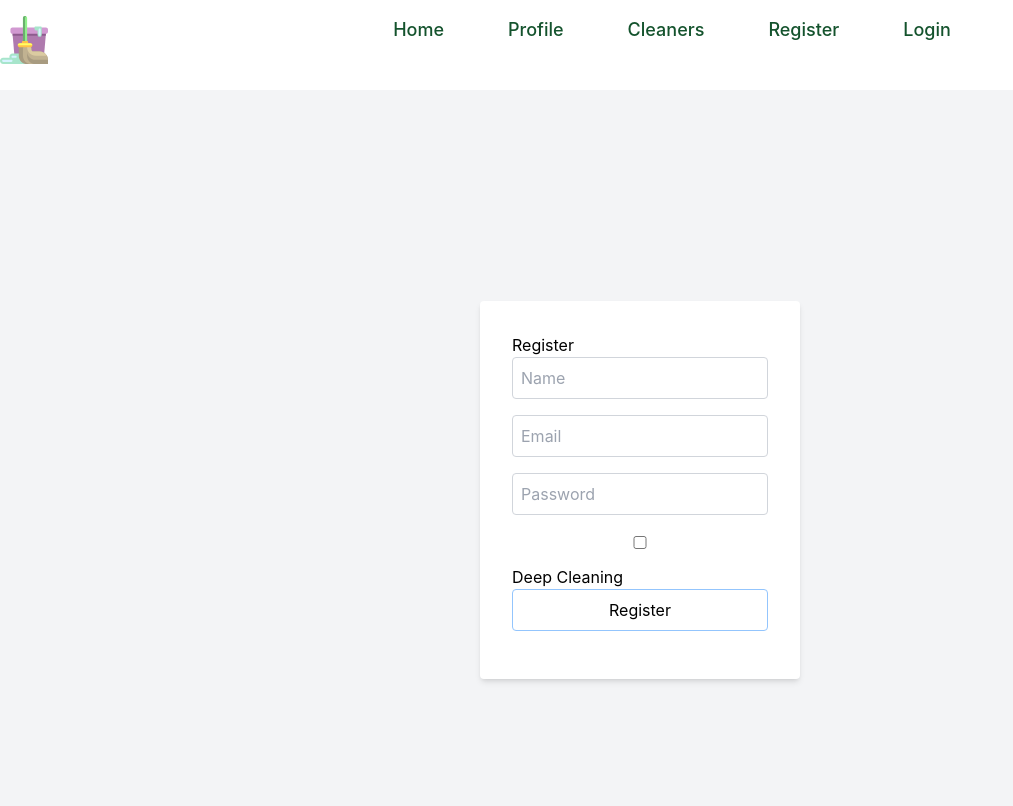
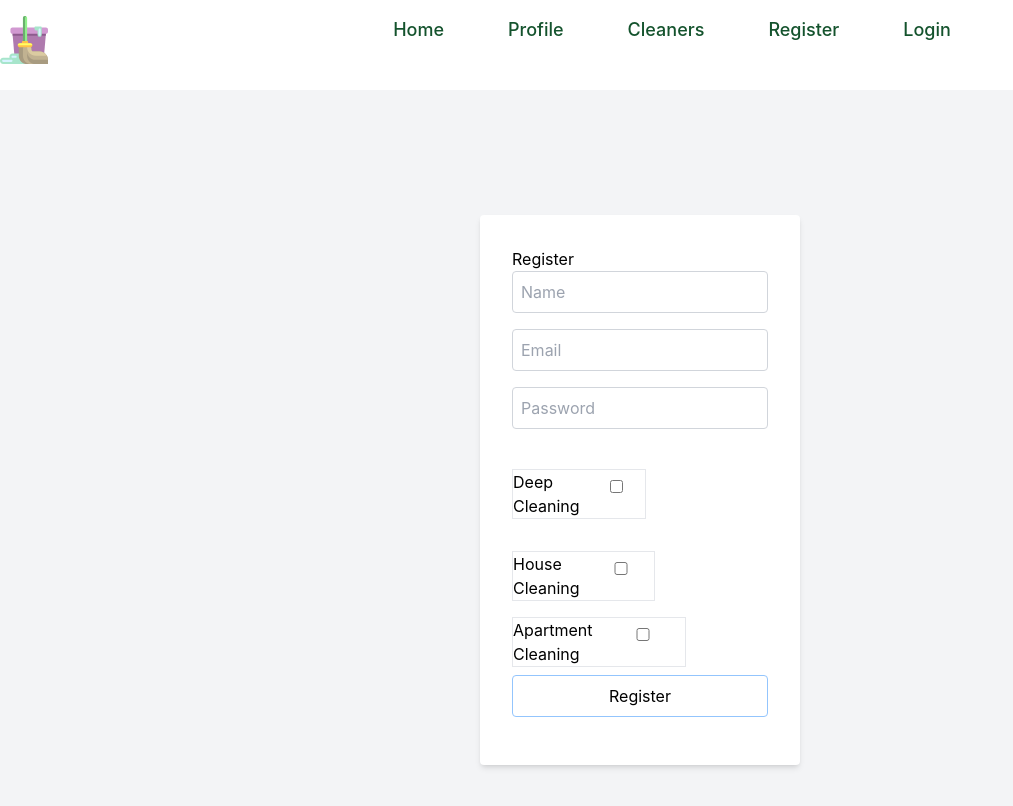
Before and after one commit to ramlow07/Cleaners-app, a React (Create React App) app in the folder frontend/my-app/: page /cleaner-register in a window 1280 px wide. Shown: the top 806 px of the page, without its empty margins (0-1013 px from the left). Built offline with nearby package versions, Linux system fonts and the light colour scheme.

Commit message:
feat: adding more skill checkboxes

```diff
--- a/frontend/my-app/src/components/cleanerRegister/cleanerRegister.tsx
+++ b/frontend/my-app/src/components/cleanerRegister/cleanerRegister.tsx
@@ -6,7 +6,7 @@ function CleanerRegister() {
   const navigate = useNavigate();
 
   const cleanerServicesList = [
-    "Deep Cleaning",
+    "House Cleaning",
     "House Cleaning",
     "Apartment Cleaning",
   ];
@@ -23,12 +23,13 @@ function CleanerRegister() {
   });
   const [message, setMessage] = useState("");
 
-  const handleCheckboxChange = (services: string) => {
-    setSelectedServices((prev) =>
-      prev.includes(services)
-        ? prev.filter((s) => s !== services)
-        : [...prev, services]
-    );
+  const handleCheckboxChange = (skill: string) => {
+    setFormData((prev) => ({
+      ...prev,
+      services: prev.services.includes(skill)
+        ? prev.services.filter((s) => s !== skill)
+        : [...prev.services, skill],
+    }));
   };
 
   const handleChange = (e: React.ChangeEvent<HTMLInputElement>) => {
@@ -90,18 +91,55 @@ function CleanerRegister() {
             required
             className="mb-4 w-full p-2 border border-gray-300 rounded"
           />
-          <label htmlFor="">
+          <div className="label flex items-center gap-2">
+            <label
+              htmlFor=""
+              className="flex flex-row-reverse gap-2 items-center cursor-pointer my-6 border border-spacing-2"
+            >
               <input
                 type="checkbox"
-              name="Deep Cleaning"
-              checked={formData.services.includes("Deep Cleaning")}
-              value={formData.services}
-              onChange={() => handleCheckboxChange("DeepCleaning")}
+                name="House Cleaning"
+                checked={formData.services.includes("House Cleaning")}
+                onChange={() => handleCheckboxChange("House Cleaning")}
                 required
                 className="mb-4 w-full p-2 border border-gray-300 rounded"
               />
               Deep Cleaning
             </label>
+          </div>
+
+          <div className="label flex items-center gap-2">
+            <label
+              htmlFor=""
+              className="flex flex-row-reverse gap-2 items-center cursor-pointer my-2 border border-spacing-2"
+            >
+              <input
+                type="checkbox"
+                name="House Cleaning"
+                checked={formData.services.includes("House Cleaning")}
+                onChange={() => handleCheckboxChange("House Cleaning")}
+                required
+                className="mb-4 w-full p-2 border border-gray-300 rounded"
+              />
+              House Cleaning
+            </label>
+          </div>
+          <div className="label flex items-center gap-2">
+            <label
+              htmlFor=""
+              className="flex flex-row-reverse gap-2 items-center cursor-pointer my-2 border border-spacing-2"
+            >
+              <input
+                type="checkbox"
+                name="Apartment Cleaning"
+                checked={formData.services.includes("Apartment Cleaning")}
+                onChange={() => handleCheckboxChange("Apartment Cleaning")}
+                required
+                className="mb-4 w-full p-2 border border-gray-300 rounded"
+              />
+              Apartment Cleaning
+            </label>
+          </div>
           <button
             type="submit"
             className="mb-4 w-full p-2 border border-blue-300 rounded"
```
Lines whose indentation alone changed are shown as unchanged.
